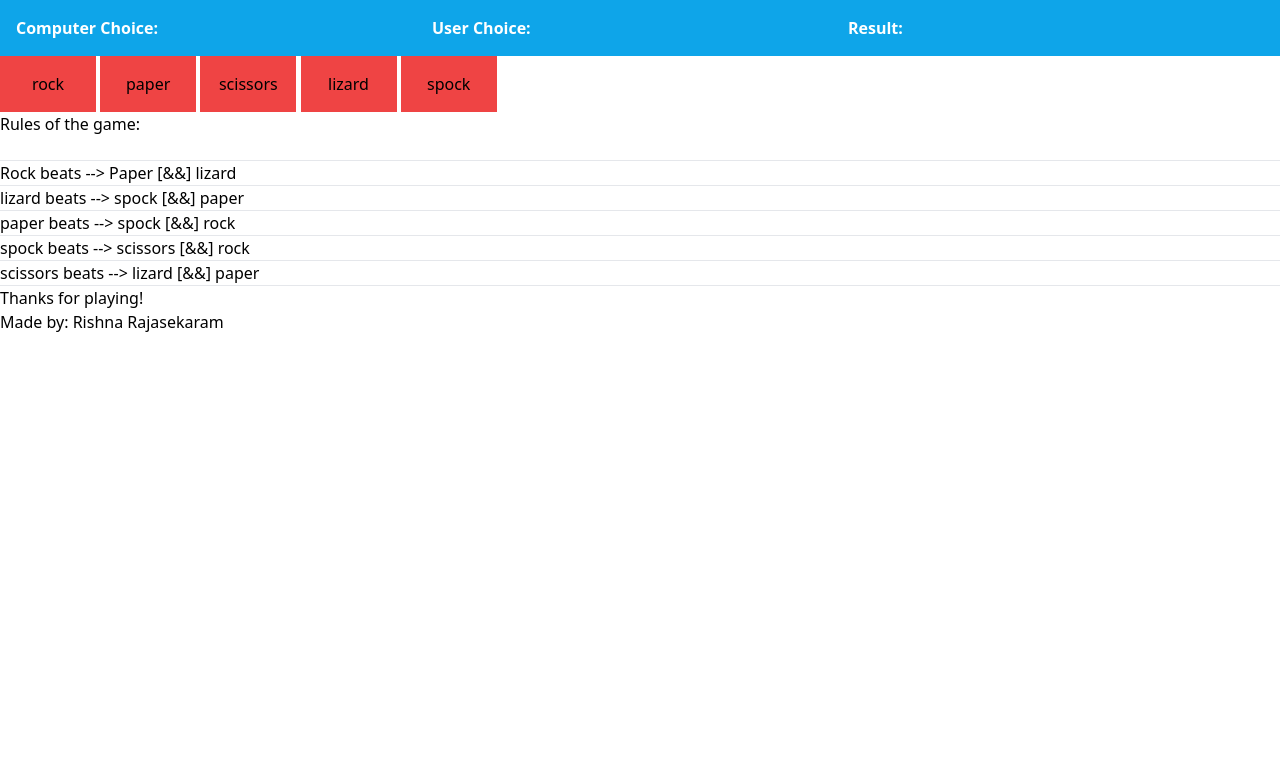
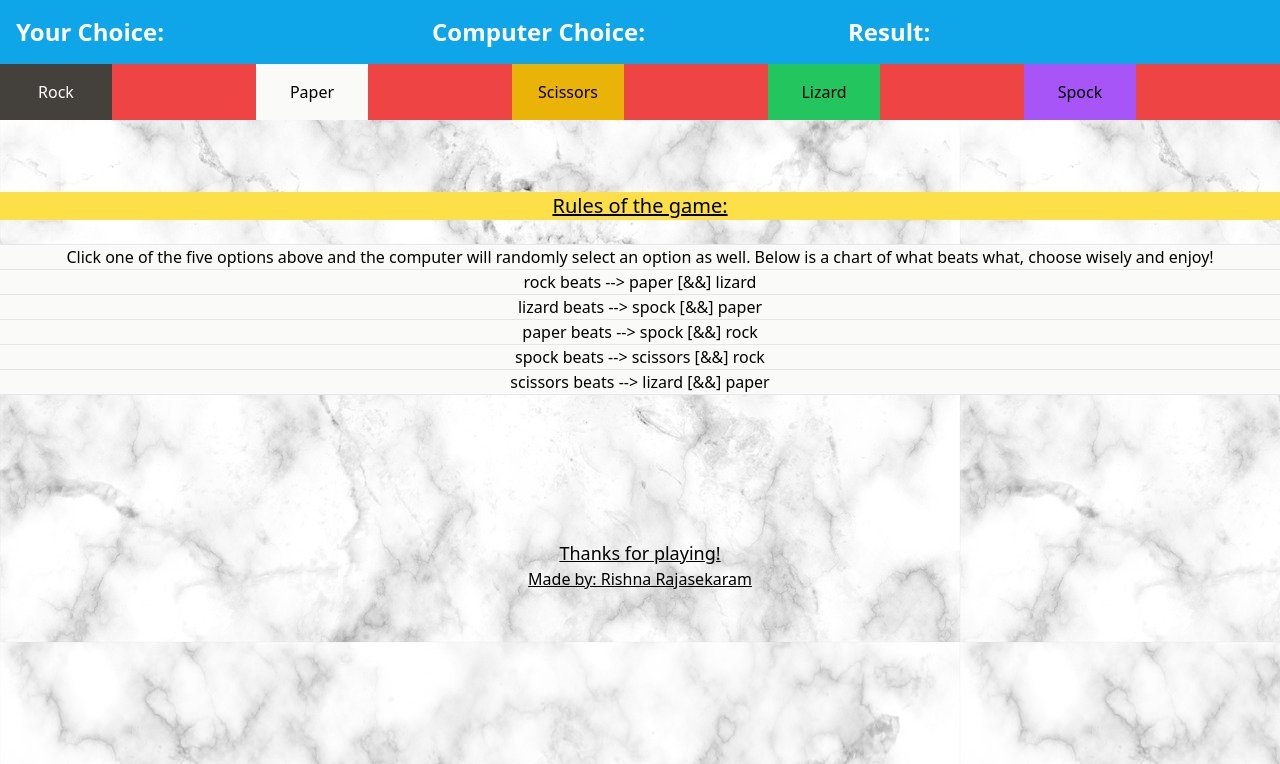
Before and after one commit to RAWjasekaram/Rock-paper-scissors, a plain HTML site: page index.html in a window 1280 px wide. Shown: the top 764 px of the page. Drawn offline with nearby package versions, Linux system fonts and the light colour scheme.

Commit message:
Update styling

```diff
--- a/index.html
+++ b/index.html
@@ -6,31 +6,47 @@
     <script src="https://cdn.tailwindcss.com"></script>
   </head>
   <body>
-    <div class="w-full bg-sky-500 text-white p-4 grid grid-cols-3 font-bold">
+    <div class="w-full h-full" style="background-image: url(back.jpg)">
+      <div
+        class="w-full bg-sky-500 text-white p-4 grid grid-cols-3 font-bold text-2xl"
+      >
+        <h2>Your Choice: <span id="user-choice"></span></h2>
         <h2 class="">Computer Choice: <span id="computer-choice"></span></h2>
-      <h2>User Choice: <span id="user-choice"></span></h2>
         <h2>Result: <span id="result"></span></h2>
       </div>
-
-    <button id="rock" class="bg-red-500 p-4 w-24">rock</button>
-    <button class="bg-red-500 p-4 hover:bg-rose-900 w-24" id="paper">
-      paper
+      <div class="grid grid-cols-5 bg-red-500">
+        <button
+          id="rock"
+          class="bg-stone-700 p-4 w-28 text-white hover:bg-rose-900"
+        >
+          Rock
         </button>
-    <button class="bg-red-500 p-4 hover:bg-rose-900 w-24" id="scissors">
-      scissors
+        <button class="bg-stone-50 p-4 hover:bg-rose-900 w-28" id="paper">
+          Paper
         </button>
-    <button class="bg-red-500 p-4 hover:bg-rose-900 w-24" id="lizard">
-      lizard
+        <button class="bg-yellow-500 p-4 hover:bg-rose-900 w-28" id="scissors">
+          Scissors
         </button>
-    <button class="bg-red-500 p-4 hover:bg-rose-900 w-24" id="spock">
-      spock
+        <button class="bg-green-500 p-4 hover:bg-rose-900 w-28" id="lizard">
+          Lizard
         </button>
+        <button class="bg-purple-500 p-4 hover:bg-rose-900 w-28" id="spock">
+          Spock
+        </button>
+      </div>
       <br />
-    <h3>Rules of the game:</h3>
-    <h4>
+      <br />
+      <br />
+      <h3 class="bg-yellow-300 text-xl text-center underline">
+        Rules of the game:
+      </h3>
       <br />
       <hr />
-      Rock beats --> Paper [&&] lizard
+      <h4 class="text-center bg-stone-50">
+        Click one of the five options above and the computer will randomly select an option as well. Below is a chart of what beats what, choose wisely and enjoy!
+        <br>
+        <hr>
+        rock beats --> paper [&&] lizard
         <br />
         <hr />
         lizard beats --> spock [&&] paper
@@ -45,10 +61,35 @@
         scissors beats --> lizard [&&] paper
         <hr />
       </h4>
-
-    <h1>Thanks for playing!</h1>
-    <h3>Made by: Rishna Rajasekaram</h3>
+      <br />
+      <br />
+      <br />
+      <br />
+      <br />
+      <br />
+      <h1 class="text-center text-lg underline">Thanks for playing!
+      <h3 class="underline text-center">Made by: Rishna Rajasekaram</h1>
 
       <script src="app.js" charset="utf-8"></script>
+      <br />
+      <br />
+      <br />
+      <br />
+      <br />
+      <br />
+      <br />
+      <br />
+      <br />
+      <br />
+      <br />
+      <br />
+      <br />
+      <br />
+      <br />
+      <br />
+      <br />
+      <br />
+      <br />
+    </div>
   </body>
 </html>
```
Also changed, not shown: back.jpg (added). Lines whose indentation alone changed are shown as unchanged.
